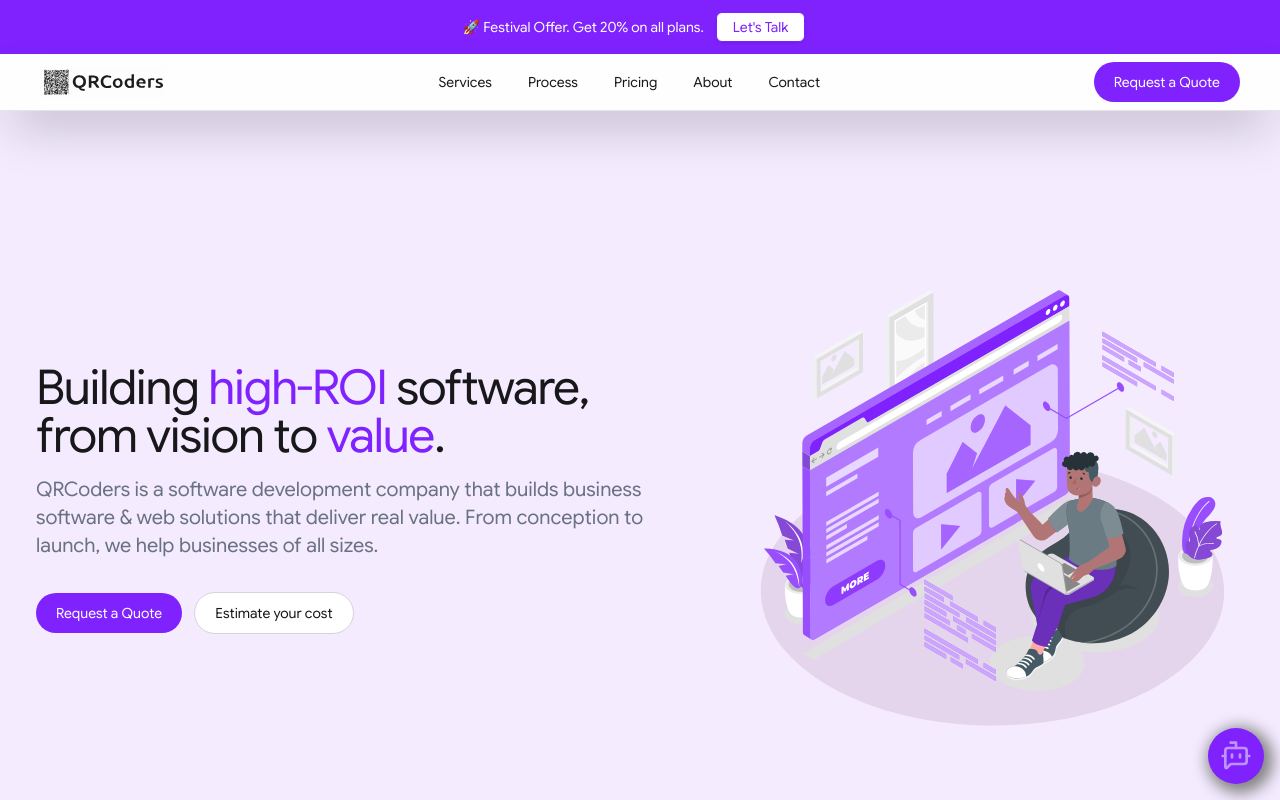
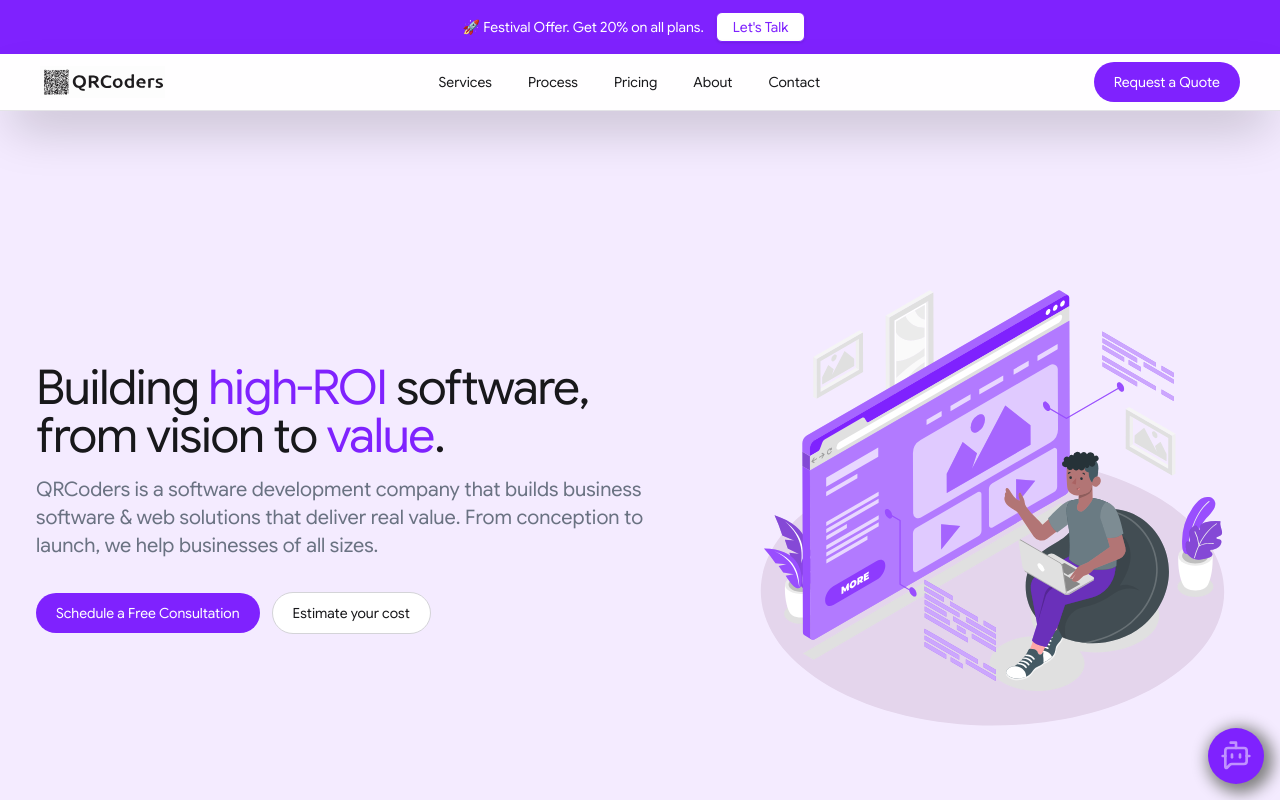
Before and after one commit to ramz-n/qr-coders, a React (Vite) app: page / in a window 1280 px wide. Shown: the top 800 px of the page. Built offline with nearby package versions, Linux system fonts and the light colour scheme.

Commit message:
change primary button in hero section

```diff
--- a/src/components/Hero.tsx
+++ b/src/components/Hero.tsx
@@ -30,10 +30,11 @@ const Hero = () => {
 
                     <div className="mt-8 flex flex-wrap items-center gap-3">
                         <Link
-                            to="/quote"
+                            target="_blank"
+                            to="https://wa.me/9779744700704?text=Hello%20QR%20Coders%2C%20I%27m%20interested%20in%20your%20services"
                             className="rounded-full btn-primary px-5 py-2.5 text-sm font-bold transition hover:brightness-95 md:inline-block"
                         >
-                            Request a Quote
+                            Schedule a Free Consultation
                         </Link>
                         <Link
                             to="/price-calculator"
```
